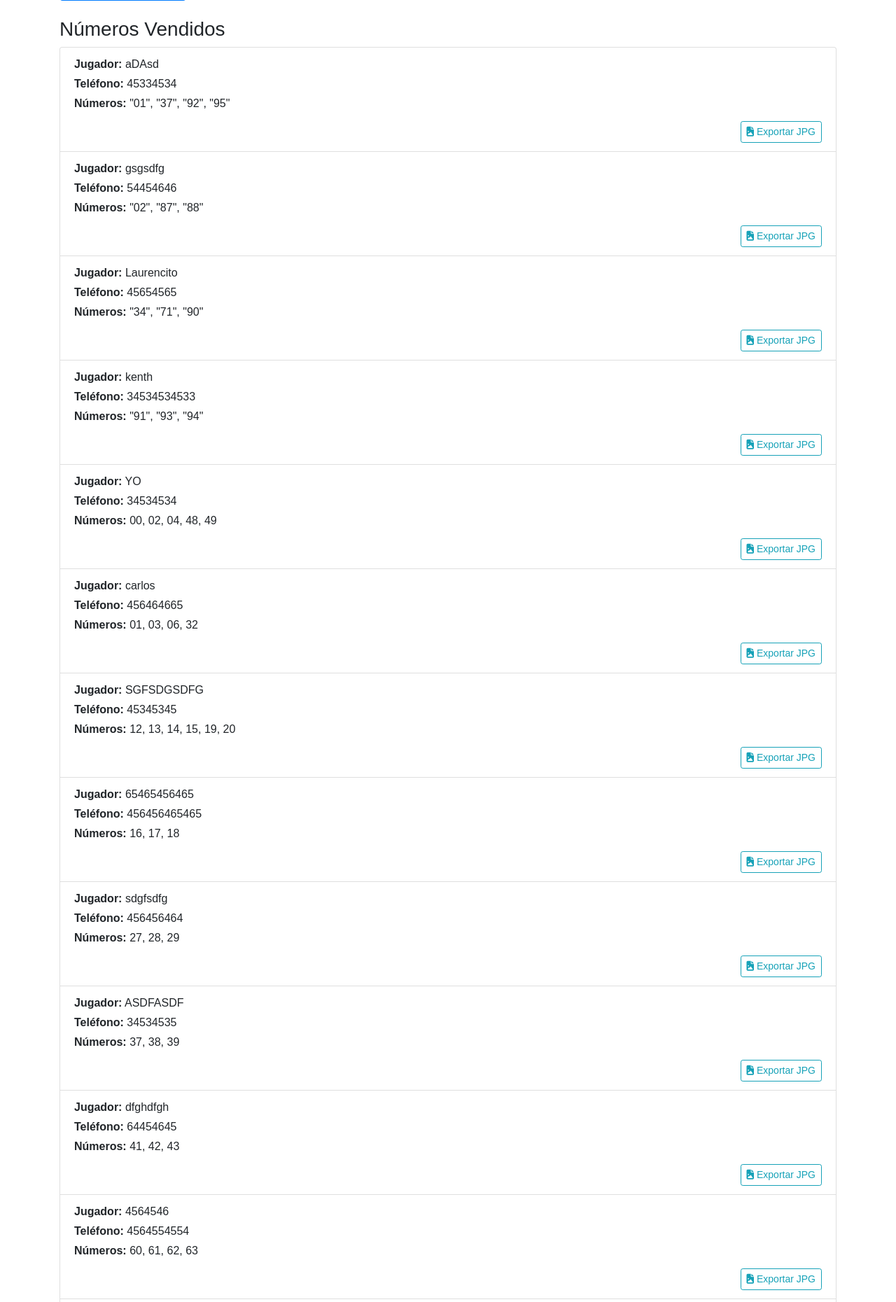
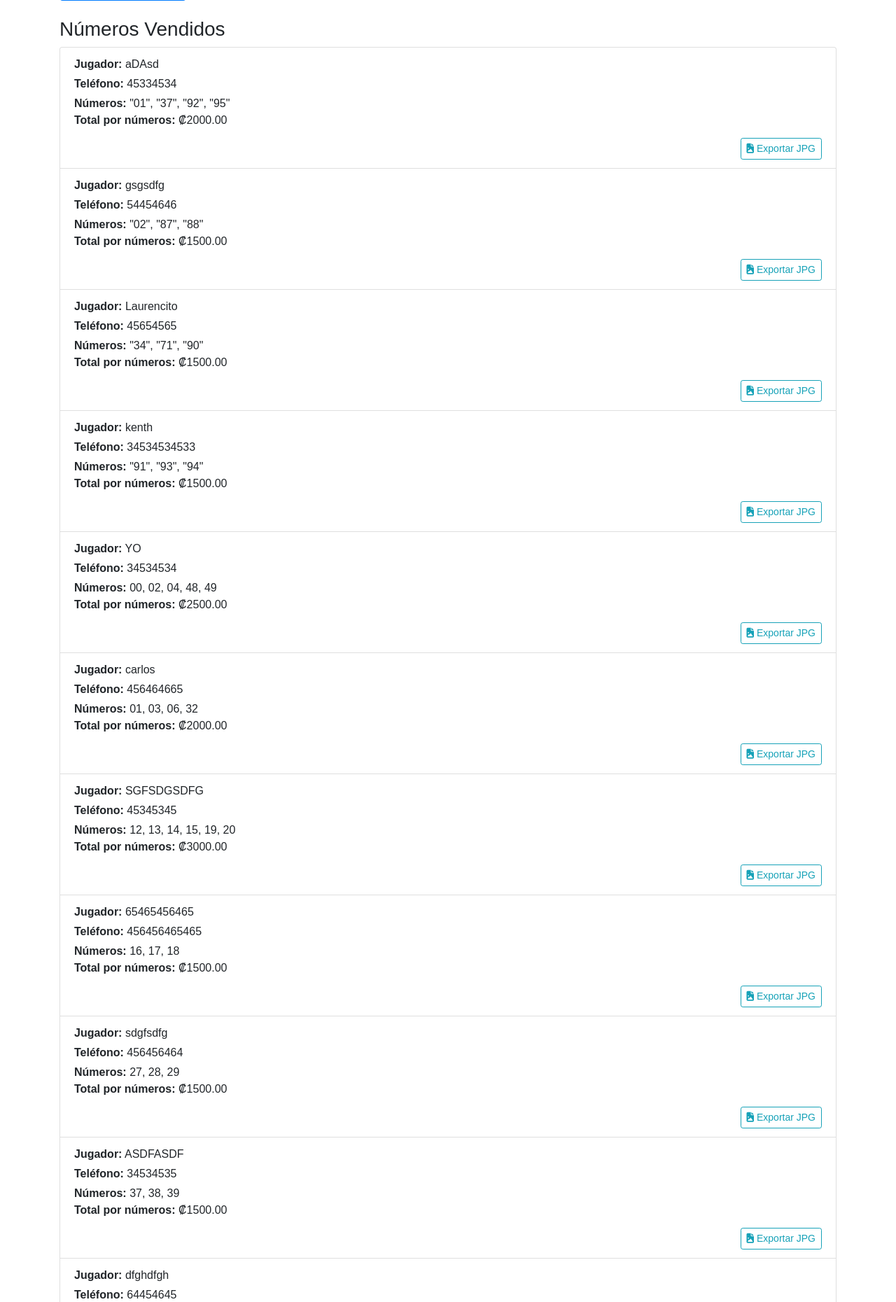
Before and after one commit to kerm1977/miniapp, a Flask app: page /rifas/ver_rifa/2 in a window 1280 px wide. Shown: the part 1676-3536 px from the top of the page at 70% size. Run offline with Flask 3, Linux system fonts and the light colour scheme; a user stored in the database is signed in; some libraries are stand-ins or nearby versions.

Commit message:
diseño legible de rifas da el total de los números * valor funcionales

```diff
--- a/templates/ver_rifa.html
+++ b/templates/ver_rifa.html
@@ -100,6 +100,8 @@
             <p class="mb-1"><strong>Jugador:</strong> {{ player_data.nombre_original }}</p>
             <p class="mb-1"><strong>Teléfono:</strong> {{ player_data.telefono }}</p>
             <p class="mb-0"><strong>Números:</strong> {{ player_data.numeros | join(', ') }}</p>
+            {# NUEVA LÍNEA: Total por números #}
+            <p class="mb-0"><strong>Total por números:</strong> ₡{{ "%.2f"|format(player_data.numeros | length * rifa.valor_rifa) }}</p>
             {# Nuevo contenedor para el botón de exportar, alineado a la derecha #}
             <div class="d-flex justify-content-end mt-2">
                 <button class="btn btn-sm btn-outline-info export-player-jpg-btn"
@@ -248,4 +250,5 @@
         });
     });
 </script>
+
 {% endblock %}
```
